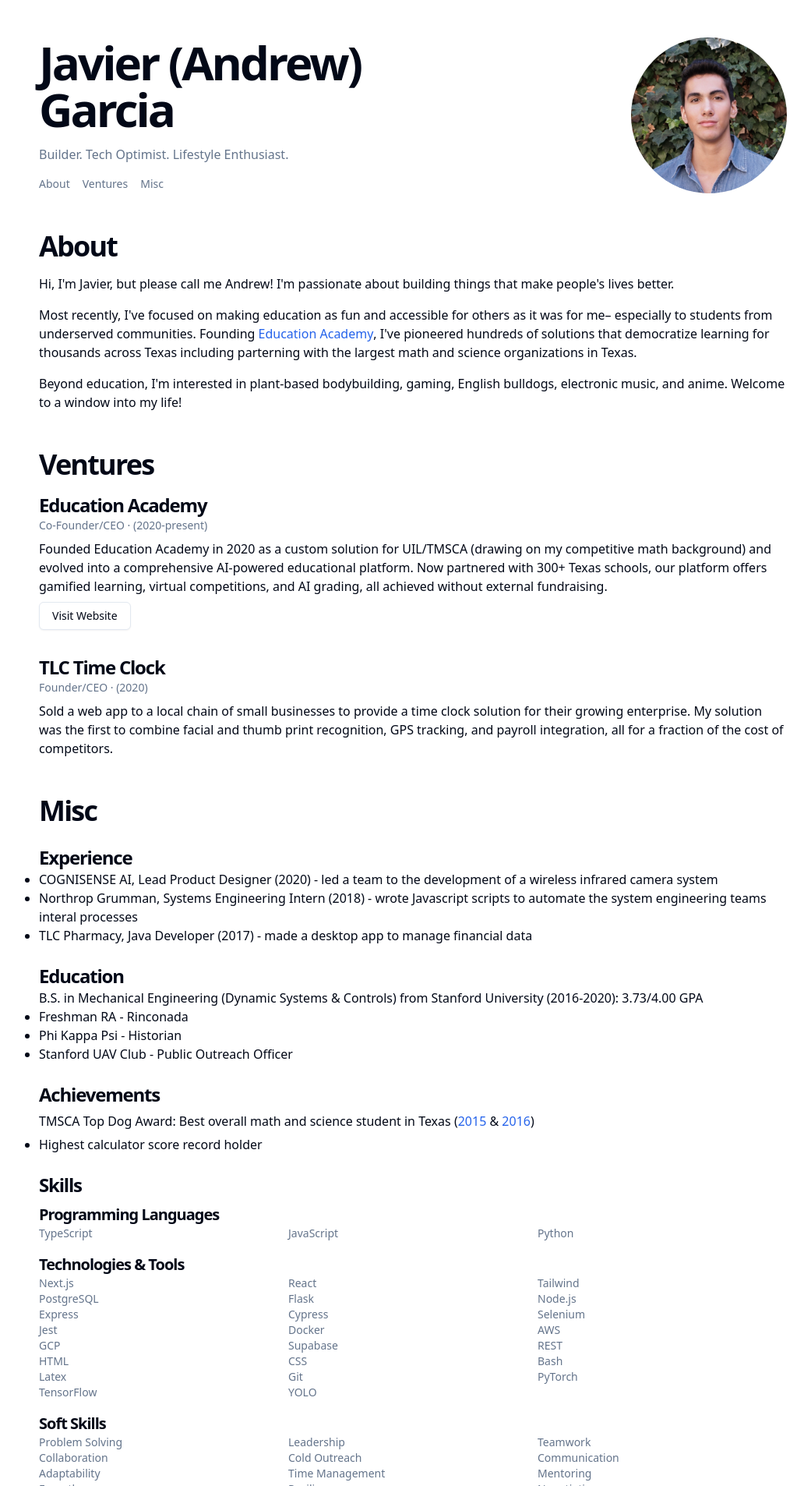
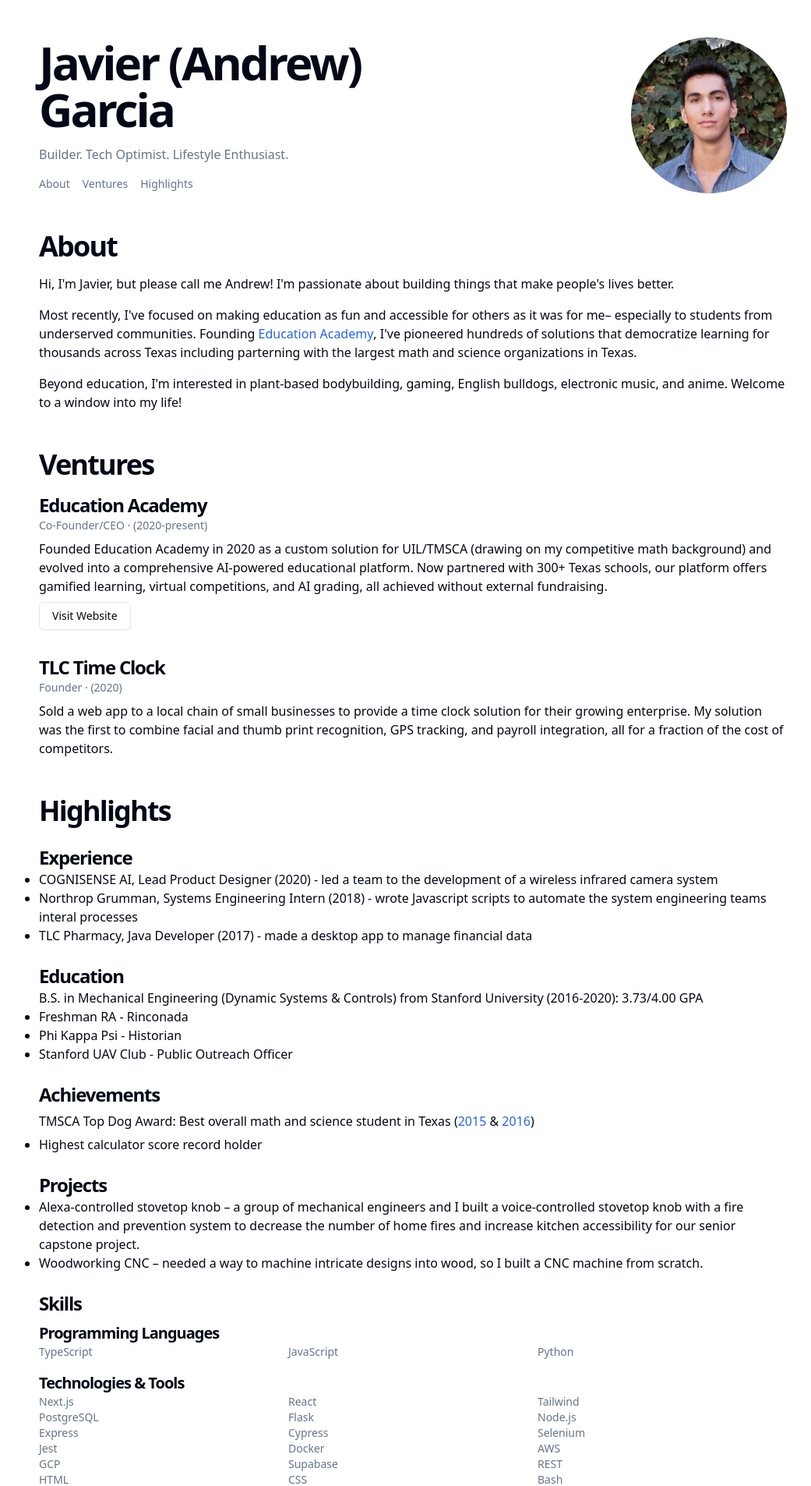
Before and after one commit to andale9700/personal-website, a Next.js app: page / in a window 1280 px wide. Shown: the top 1906 px of the page at 78% size, without its empty margins (110-1151 px from the left). Built offline with nearby package versions, Linux system fonts and the light colour scheme.

Commit message:
made a few small edits to sections and readme

```diff
--- a/src/app/page.tsx
+++ b/src/app/page.tsx
@@ -3,6 +3,21 @@ import Link from "next/link";
 import { Separator } from "@/components/ui/separator";
 import { Button } from "@/components/ui/button";
 import ProfilePicture from "@/assets/profile_picture.jpg";
+
+const NAV_LINKS = [
+  {
+    id: "about",
+    name: "About",
+  },
+  {
+    id: "ventures",
+    name: "Ventures",
+  },
+  {
+    id: "highlights",
+    name: "Highlights",
+  },
+];
 
 const VENTURES = [
   {
@@ -17,7 +32,7 @@ const VENTURES = [
   {
     id: "tlc-time-clock",
     name: "TLC Time Clock",
-    role: "Founder/CEO",
+    role: "Founder",
     timeframe: "(2020)",
     description:
       "Sold a web app to a local chain of small businesses to provide a time clock solution for their growing enterprise. My solution was the first to combine facial and thumb print recognition, GPS tracking, and payroll integration, all for a fraction of the cost of competitors.",
@@ -92,24 +107,15 @@ export default function Home() {
               </h1>
               <p className="text-muted-foreground">Builder. Tech Optimist. Lifestyle Enthusiast.</p>
               <div className="flex items-center gap-4 text-sm">
-                <Link
-                  className="text-muted-foreground hover:underline underline-offset-4"
-                  href="#about"
-                >
-                  About
-                </Link>
-                <Link
-                  className="text-muted-foreground hover:underline underline-offset-4"
-                  href="#ventures"
-                >
-                  Ventures
-                </Link>
-                <Link
-                  className="text-muted-foreground hover:underline underline-offset-4"
-                  href="#misc"
-                >
-                  Misc
-                </Link>
+                {NAV_LINKS.map((link) => (
+                  <Link
+                    key={link.id}
+                    className="text-muted-foreground hover:underline underline-offset-4"
+                    href={`#${link.id}`}
+                  >
+                    {link.name}
+                  </Link>
+                ))}
               </div>
             </div>
             <div className="flex items-center justify-center md:justify-end">
@@ -190,8 +196,11 @@ export default function Home() {
 
         <section className="container">
           <div className="flex flex-col space-y-6 max-w-5xl">
-            <h2 id="misc" className="text-xl font-bold tracking-tighter md:text-3xl lg:text-4xl">
-              Misc
+            <h2
+              id="highlights"
+              className="text-xl font-bold tracking-tighter md:text-3xl lg:text-4xl"
+            >
+              Highlights
             </h2>
 
             <div>
@@ -259,6 +268,27 @@ export default function Home() {
               </ul>
             </div>
 
+            <div>
+              <h3
+                id="projects"
+                className="text-base font-bold tracking-tighter md:text-xl lg:text-2xl"
+              >
+                Projects
+              </h3>
+              <ul className="list-disc list-outside">
+                <li>
+                  Alexa-controlled stovetop knob – a group of mechanical engineers and I built a
+                  voice-controlled stovetop knob with a fire detection and prevention system to
+                  decrease the number of home fires and increase kitchen accessibility for our
+                  senior capstone project.
+                </li>
+                <li>
+                  Woodworking CNC – needed a way to machine intricate designs into wood, so I built
+                  a CNC machine from scratch.
+                </li>
+              </ul>
+            </div>
+
             <div className="space-y-2">
               <h3
                 id="skills"
```
Also changed, not shown: 1 other file (tests, documents, lock files or other folders).
